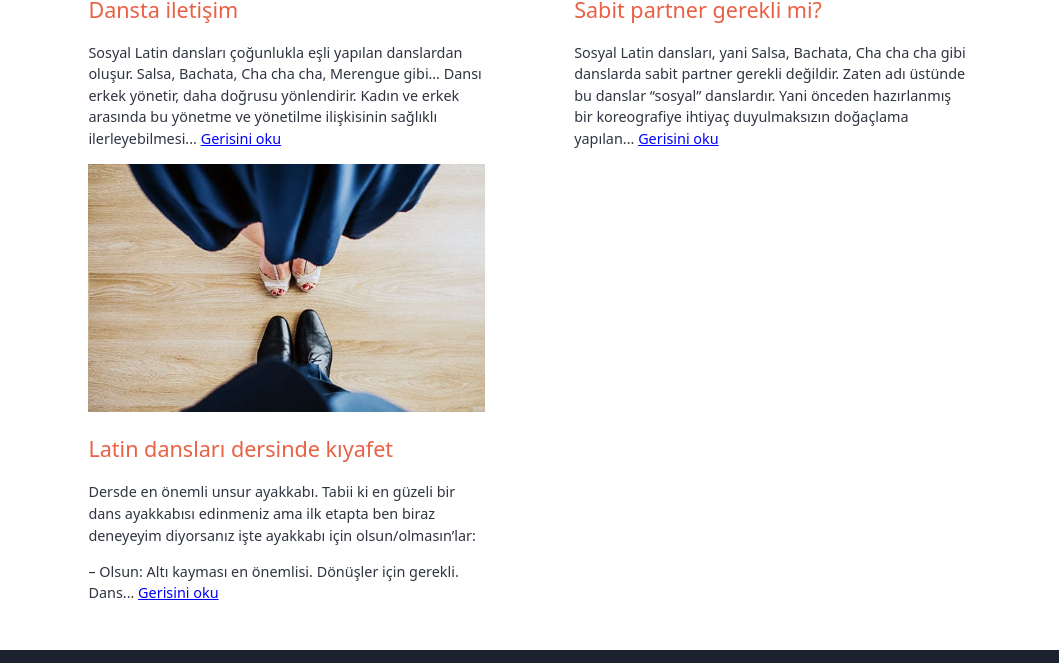
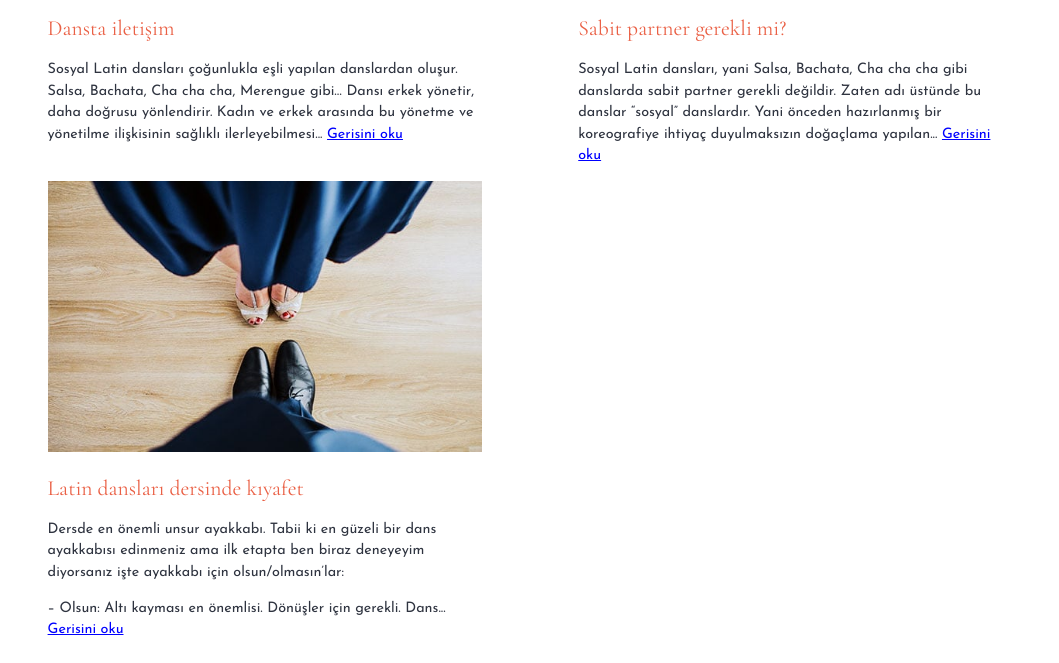
Before and after one commit to hepdans/hepdans.github.io, a plain HTML site: page blog/index.html in a window 1280 px wide. Shown: the part 904-1567 px from the top of the page, without its empty margins (110-1169 px from the left). Drawn offline with nearby package versions, Linux system fonts and the light colour scheme.

Commit message:
Synchronized build

```diff
--- a/static/hepdans.css
+++ b/static/hepdans.css
@@ -1,3 +1,5 @@
+@import url('https://fonts.googleapis.com/css2?family=Cormorant+Garamond:wght@400;700&family=Josefin+Sans:wght@400;700&display=swap');
+
 :root {
   --color-bg: hsl(0, 0%, 7%);
   --color-text: hsl(0, 0%, 93%);
@@ -5,7 +7,8 @@
   --color-primary: hsl(9.8, 79.7%, 59.4%);
   --color-secondary: hsl(221, 25.3%, 80%);
 
-  --font-family: system-ui, sans-serif;
+  --font-family: 'Josefin Sans', sans-serif;
+  --font-header: 'Cormorant Garamond', serif;
 
   --space-xs: 0.25em;
   --space-s: 0.5em;
@@ -91,6 +94,12 @@ body {
   background-color: var(--color-bg);
   color: var(--color-text);
   font-family: var(--font-family);
+}
+
+h1,
+h2,
+h3 {
+  font-family: var(--font-header);
 }
 
 body > footer {
```
